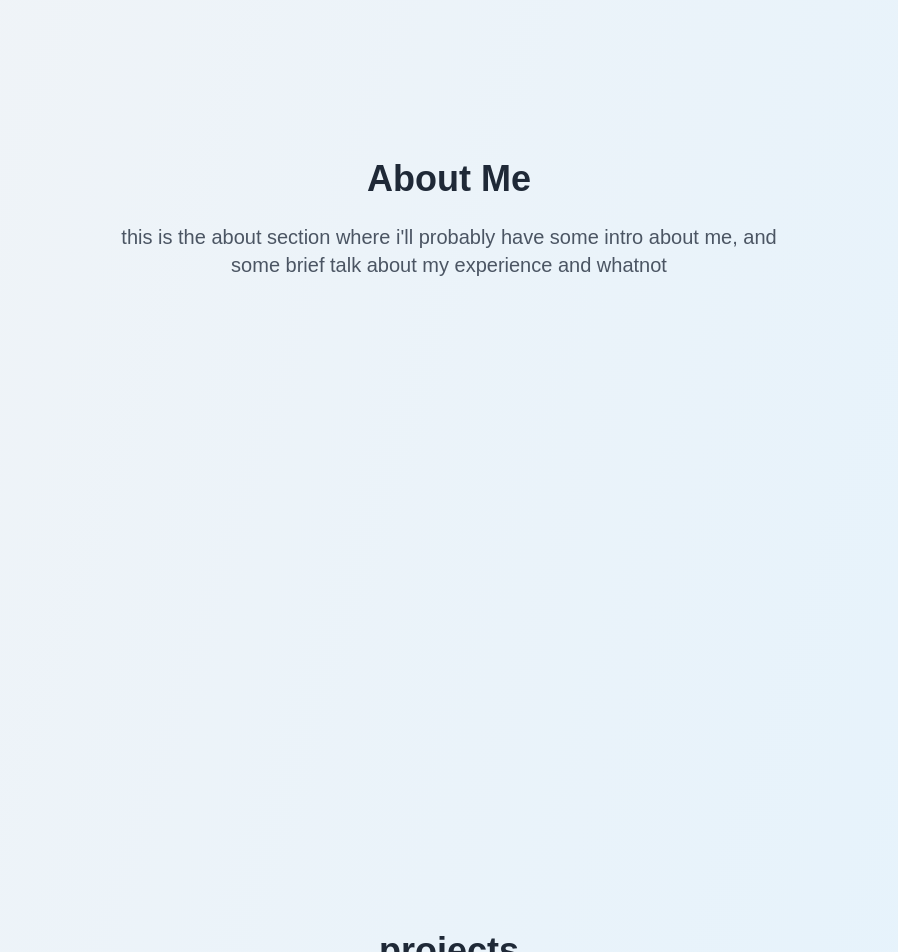
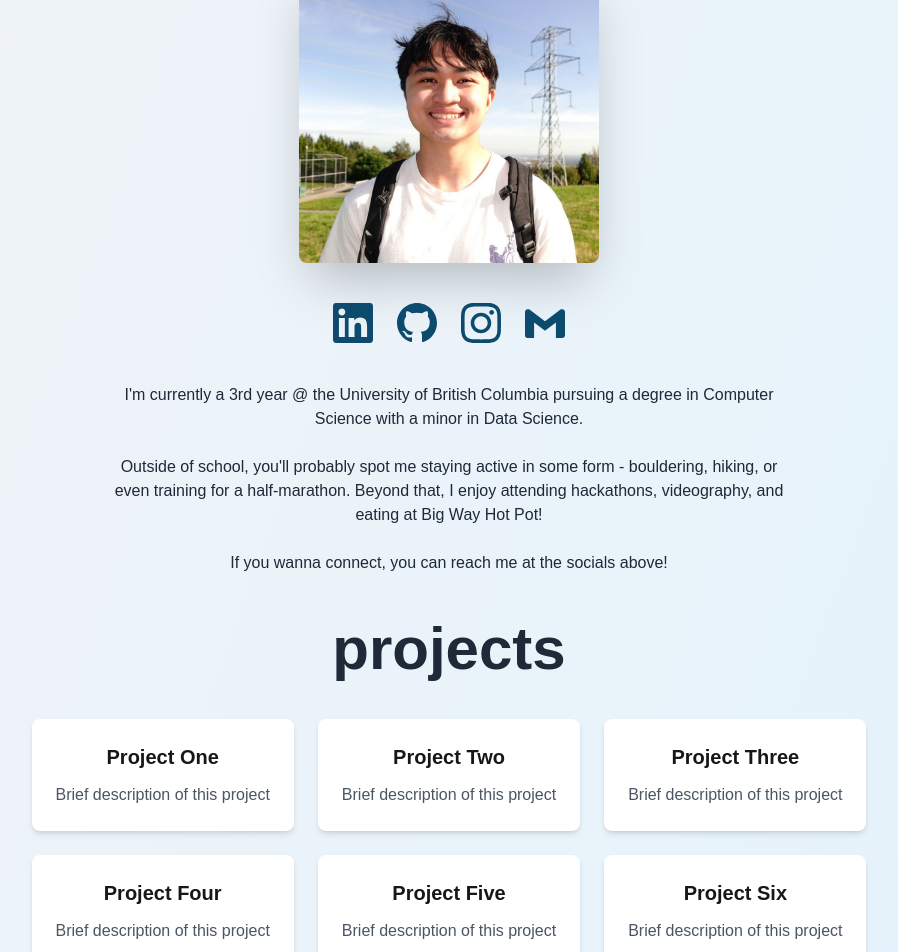
Before and after one commit to solimanlance/lances-portfolio, a Next.js app: page / in a window 1280 px wide. Shown: the part 981-1933 px from the top of the page, without its empty margins (191-1089 px from the left). Built offline with nearby package versions, Linux system fonts and the light colour scheme.

Commit message:
added about me + working on projects section

```diff
--- a/src/components/RotatingText.js
+++ b/src/components/RotatingText.js
@@ -4,9 +4,10 @@
   const phrases = [
     "a computer science student. 💻",
     "a SpongeBob fanatic. 🧽",
-    "a caffiene enjoyer. 🍵",
+    "a caffeine enjoyer. 🍵",
     "a wannabe marathon runner. 🏃",
-    "an r&b listener. 🔊"
+    "an r&b listener. 🔊",
+    "a videographer. 🎥"
   ];
 
   const [currentIndex, setCurrentIndex] = useState(0);
--- a/src/pages/index.js
+++ b/src/pages/index.js
@@ -1,4 +1,5 @@
 import { useState, useEffect } from 'react';
+import Image from 'next/image';
 import RotatingText from '../components/RotatingText';
 
 
@@ -76,16 +77,16 @@
       </nav>
 
       {/* sections */}
-      <section id="home" className="min-h-screen flex items-center justify-center">
+      <section id="home" className="min-h-[800px] flex items-center justify-center">
         <div className="text-center">
-          <h1 className="text-4xl font-bold text-gray-800 mb-6">👋 Hey there! I'm</h1>
+          <h1 className="text-4xl font-bold text-gray-800 mb-6 mt-20">🙋🏻‍♂️ Hey there! I'm</h1>
           <h1 className="text-8xl font-bold text-gray-800 mb-6">Lance Soliman</h1>
           <div className = "-mt-4"> {/* negative margin */}
 
             <RotatingText />
           </div>
           <button
-                onClick={() => scrollToSection("projects")}
+                onClick={() => scrollToSection("about")}
                 className= "mt-6 px-8 py-3 rounded-full text-medium font-medium transition-all duration-300 text-white bg-[#01C2DF] shadow-md hover:bg-sky-600"
               >
               See what I've built!
@@ -95,21 +96,91 @@
 
       <section id="about" className="min-h-screen flex items-center justify-center">
         <div className="text-center">
-          <h2 className="text-4xl font-bold text-gray-800 mb-6">About Me</h2>
-          <p className="text-xl text-gray-600 max-w-2xl mx-auto">
-            this is the about section where i'll probably have some intro about me, and some brief talk about my experience and whatnot
+          <h2 className="heading-2 mb-10">About Me</h2>
+          <Image
+            src="/img/selfpic3.png"
+            alt="Example"
+            width={300}
+            height={300}
+            unoptimized
+            className="mx-auto rounded-lg shadow-2xl mb-10"
+          />
+          {/* Social Media Icons */}
+          <div className="flex justify-center space-x-6 mb-10">
+            <a
+              href="https://linkedin.com/in/lance-soliman"
+              target="_blank"
+              rel="noopener noreferrer"
+              className="text-sky-900 hover:text-blue-600 transition-colors duration-300"
+            >
+              <svg className="w-10 h-10" fill="currentColor" viewBox="0 0 24 24">
+                <path d="M20.447 20.452h-3.554v-5.569c0-1.328-.027-3.037-1.852-3.037-1.853 0-2.136 1.445-2.136 2.939v5.667H9.351V9h3.414v1.561h.046c.477-.9 1.637-1.85 3.37-1.85 3.601 0 4.267 2.37 4.267 5.455v6.286zM5.337 7.433c-1.144 0-2.063-.926-2.063-2.065 0-1.138.92-2.063 2.063-2.063 1.14 0 2.064.925 2.064 2.063 0 1.139-.925 2.065-2.064 2.065zm1.782 13.019H3.555V9h3.564v11.452zM22.225 0H1.771C.792 0 0 .774 0 1.729v20.542C0 23.227.792 24 1.771 24h20.451C23.2 24 24 23.227 24 22.271V1.729C24 .774 23.2 0 22.222 0h.003z"/>
+              </svg>
+            </a>
+
+            <a
+              href="https://github.com/solimanlance"
+              target="_blank"
+              rel="noopener noreferrer"
+              className="text-sky-900 hover:text-gray-900 transition-colors duration-300"
+            >
+              <svg className="w-10 h-10" fill="currentColor" viewBox="0 0 24 24">
+                <path d="M12 0c-6.626 0-12 5.373-12 12 0 5.302 3.438 9.8 8.207 11.387.599.111.793-.261.793-.577v-2.234c-3.338.726-4.033-1.416-4.033-1.416-.546-1.387-1.333-1.756-1.333-1.756-1.089-.745.083-.729.083-.729 1.205.084 1.839 1.237 1.839 1.237 1.07 1.834 2.807 1.304 3.492.997.107-.775.418-1.305.762-1.604-2.665-.305-5.467-1.334-5.467-5.931 0-1.311.469-2.381 1.236-3.221-.124-.303-.535-1.524.117-3.176 0 0 1.008-.322 3.301 1.23.957-.266 1.983-.399 3.003-.404 1.02.005 2.047.138 3.006.404 2.291-1.552 3.297-1.23 3.297-1.23.653 1.653.242 2.874.118 3.176.77.84 1.235 1.911 1.235 3.221 0 4.609-2.807 5.624-5.479 5.921.43.372.823 1.102.823 2.222v3.293c0 .319.192.694.801.576 4.765-1.589 8.199-6.086 8.199-11.386 0-6.627-5.373-12-12-12z"/>
+              </svg>
+            </a>
+
+            <a
+              href="https://instagram.com/lancesolimann"
+              target="_blank"
+              rel="noopener noreferrer"
+              className="text-sky-900 hover:text-pink-600 transition-colors duration-300"
+            >
+              <svg className="w-10 h-10" fill="currentColor" viewBox="0 0 24 24">
+                <path d="M12 2.163c3.204 0 3.584.012 4.85.07 3.252.148 4.771 1.691 4.919 4.919.058 1.265.069 1.645.069 4.849 0 3.205-.012 3.584-.069 4.849-.149 3.225-1.664 4.771-4.919 4.919-1.266.058-1.644.07-4.85.07-3.204 0-3.584-.012-4.849-.07-3.26-.149-4.771-1.699-4.919-4.92-.058-1.265-.07-1.644-.07-4.849 0-3.204.013-3.583.07-4.849.149-3.227 1.664-4.771 4.919-4.919 1.266-.057 1.645-.069 4.849-.069zm0-2.163c-3.259 0-3.667.014-4.947.072-4.358.2-6.78 2.618-6.98 6.98-.059 1.281-.073 1.689-.073 4.948 0 3.259.014 3.668.072 4.948.2 4.358 2.618 6.78 6.98 6.98 1.281.058 1.689.072 4.948.072 3.259 0 3.668-.014 4.948-.072 4.354-.2 6.782-2.618 6.979-6.98.059-1.28.073-1.689.073-4.948 0-3.259-.014-3.667-.072-4.947-.196-4.354-2.617-6.78-6.979-6.98-1.281-.059-1.69-.073-4.949-.073zm0 5.838c-3.403 0-6.162 2.759-6.162 6.162s2.759 6.163 6.162 6.163 6.162-2.759 6.162-6.163c0-3.403-2.759-6.162-6.162-6.162zm0 10.162c-2.209 0-4-1.791-4-4s1.791-4 4-4 4 1.791 4 4-1.791 4-4 4zm7.846-10.405c0 .795-.646 1.44-1.44 1.44-.795 0-1.44-.646-1.44-1.44 0-.794.646-1.439 1.44-1.439.793-.001 1.44.645 1.44 1.439z"/>
+              </svg>
+            </a>
+
+
+            <a
+              href="mailto:lancessoliman@gmail.com"
+              className="text-sky-900 hover:text-red-600 transition-colors duration-300"
+            >
+              <svg className="w-10 h-10" fill="currentColor" viewBox="0 0 24 24">
+                <path d="M24 5.457v13.909c0 .904-.732 1.636-1.636 1.636h-3.819V11.73L12 16.64l-6.545-4.91v9.273H1.636A1.636 1.636 0 010 19.366V5.457c0-.904.732-1.636 1.636-1.636h.85l9.514 7.136 9.514-7.136h.85c.904 0 1.636.732 1.636 1.636z"/>
+              </svg>
+            </a>
+          </div>
+          <p className="text-l text-gray-800 max-w-2xl mx-auto">
+            I'm currently a 3rd year @ the University of British Columbia pursuing a degree in Computer Science with a minor in Data Science.
+          </p>
+          <br></br>
+          <p className="text-l text-gray-800 max-w-2xl mx-auto">
+            Outside of school, you'll probably spot me staying active in some form - bouldering, hiking, or even training for a half-marathon.
+            Beyond that, I enjoy attending hackathons, videography, and eating at Big Way Hot Pot!
+          </p>
+          <br>
+          </br>
+          <p className="text-l text-gray-800 max-w-2xl mx-auto">
+            If you wanna connect, you can reach me at the socials above!
           </p>
         </div>
       </section>
 
-      <section id="projects" className="min-h-screen flex items-center justify-center">
+      <section id="projects" className="min-h-[300px] flex items-center justify-center">
         <div className="text-center">
-          <h2 className="text-4xl font-bold text-gray-800 mb-6">projects</h2>
+          <h2 className="heading-2 mb-10">projects</h2>
           <div className="grid grid-cols-1 md:grid-cols-3 gap-6 max-w-4xl mx-auto">
-            {[1, 2, 3].map((project) => (
-              <div key={project} className="bg-white rounded-lg shadow-md p-6">
-                <h3 className="text-xl font-semibold mb-3">project {project}</h3>
-                <p className="text-gray-600">brief description of this project</p>
+            {[
+              { name: "Project One", description: "Brief description of this project" },
+              { name: "Project Two", description: "Brief description of this project" },
+              { name: "Project Three", description: "Brief description of this project" },
+              { name: "Project Four", description: "Brief description of this project" },
+              { name: "Project Five", description: "Brief description of this project" },
+              { name: "Project Six", description: "Brief description of this project" }
+            ].map((project, index) => (
+              <div key={index} className="bg-white rounded-lg shadow-md p-6">
+                <h3 className="text-xl font-semibold mb-3">{project.name}</h3>
+                <p className="text-gray-600">{project.description}</p>
               </div>
             ))}
           </div>
@@ -118,7 +189,7 @@
 
       <section id="skills" className="min-h-screen flex items-center justify-center">
         <div className="text-center">
-          <h2 className="text-4xl font-bold text-gray-800 mb-6">Skills</h2>
+          <h2 className="heading-2">Skills</h2>
           <div className="flex flex-wrap justify-center gap-4 max-w-5xl mx-auto">
             {['React', 'JavaScript', 'TypeScript', 'Node.js', 'Python', 'CSS', 'HTML', 'Git'].map((skill) => (
               <span key={skill} className="bg-blue-100 text-blue-800 px-5 py-2 rounded-full font-medium">
@@ -131,11 +202,11 @@
 
       <section id="contact" className="min-h-screen flex items-center justify-center">
         <div className="text-center">
-          <h2 className="text-4xl font-bold text-gray-800 mb-6">get in touch</h2>
+          <h2 className="heading-2">get in touch</h2>
           <p className="text-xl text-gray-600 max-w-2xl mx-auto mb-8">
             ready to work or something? contact me
           </p>
-          <button className="bg-blue-600 text-white px-8 py-3 rounded-full text-lg font-medium hover:bg-blue-700 transition-colors">
+          <button className="bg-[#01C2DF] text-white px-8 py-3 rounded-full text-lg font-medium hover:bg-sky-600 transition-colors">
             Contact Me
           </button>
         </div>
--- a/src/styles/globals.css
+++ b/src/styles/globals.css
@@ -31,3 +31,7 @@
 html {
   scroll-behavior: smooth;
 }
+
+.heading-2 {
+  @apply text-6xl font-bold text-gray-800;
+}
```
Also changed, not shown: public/img/selfpic3.png (added).
